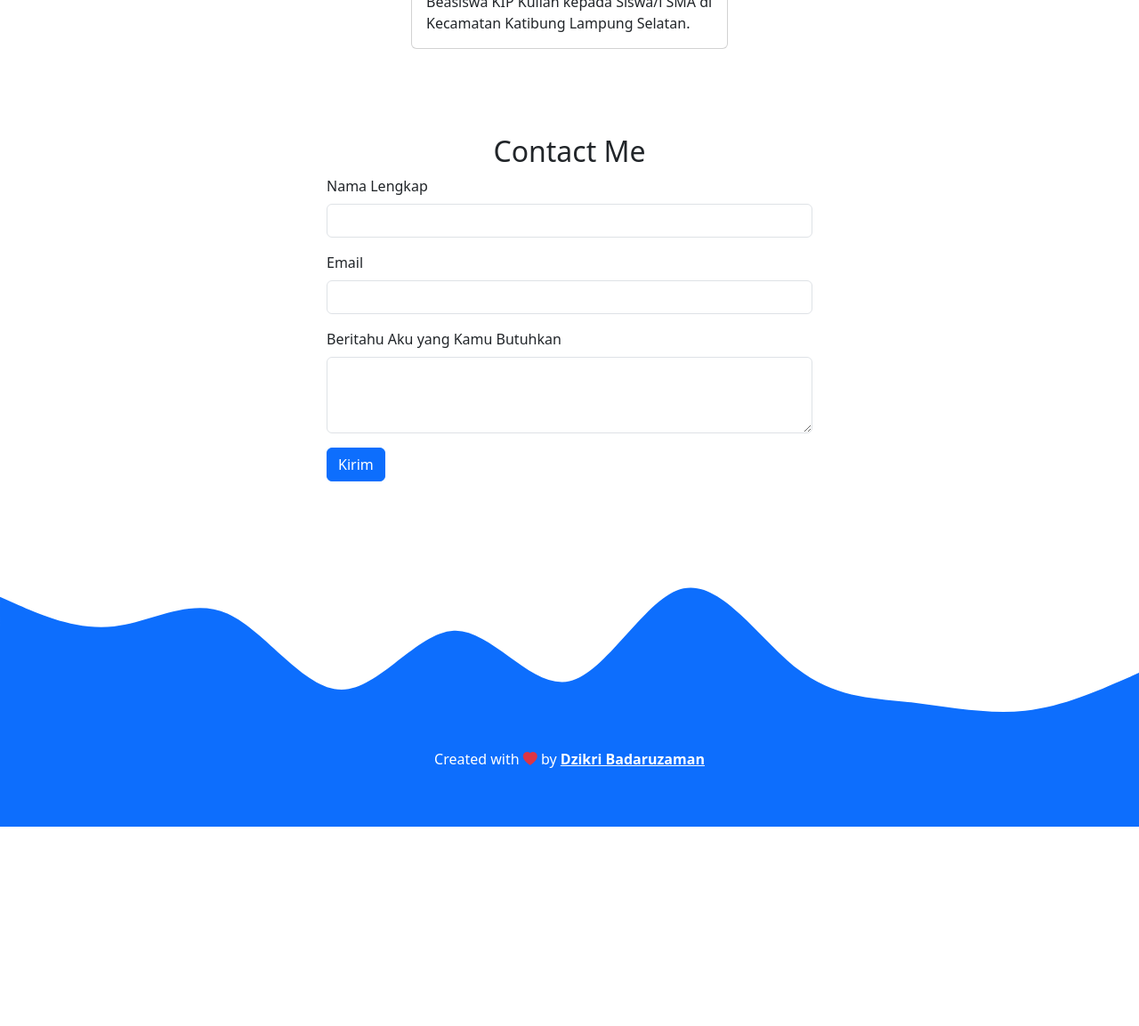
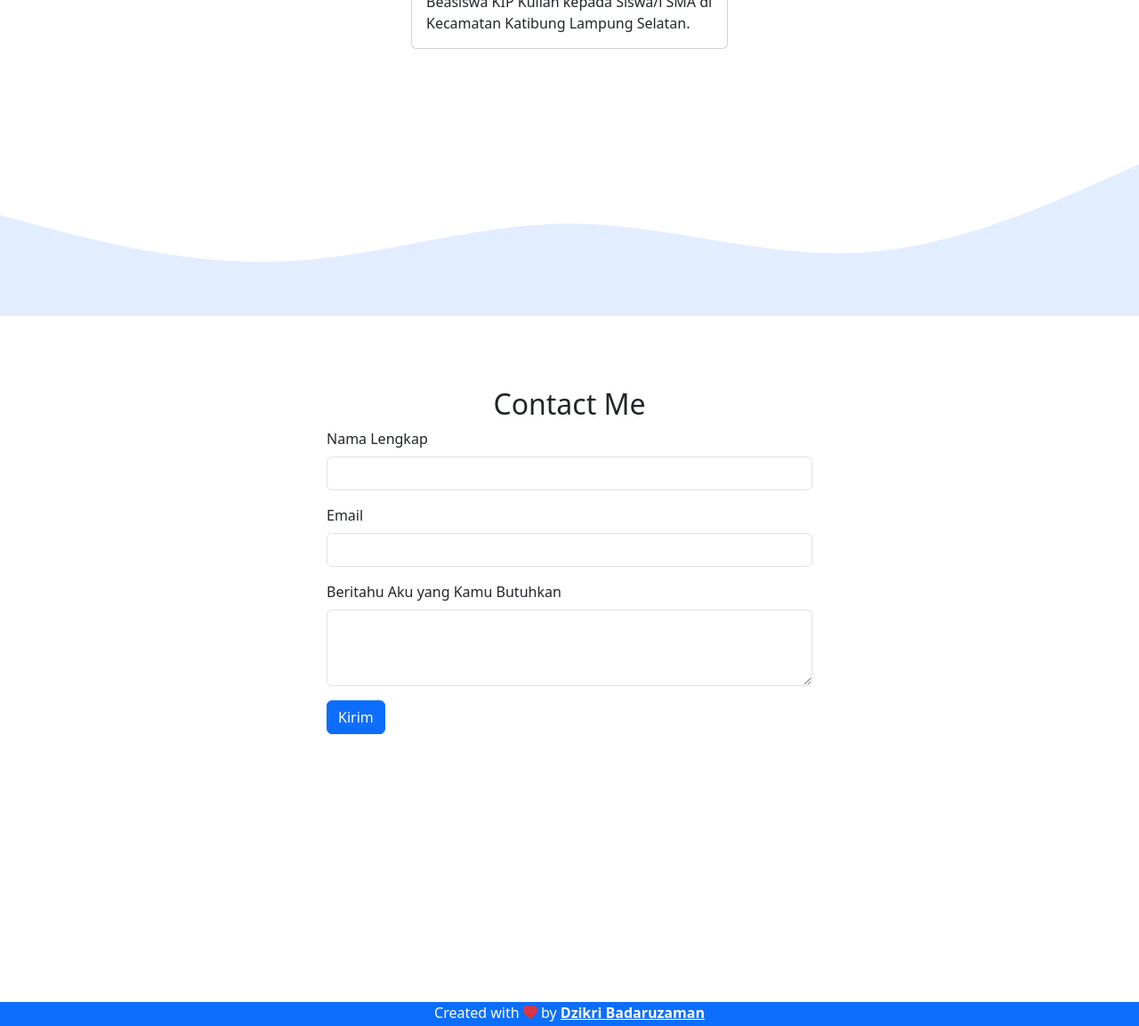
Before and after one commit to jackzenith/My-Poject, a plain HTML site: page index.html in a window 1280 px wide. Shown: the part 2393-3546 px from the top of the page at 89% size. Before the commit the page ends 3322 px from the top, so only its background shows below. Drawn offline with nearby package versions, Linux system fonts and the light colour scheme.

Commit message:
nambah waves diatas kontak

```diff
--- a/index.html
+++ b/index.html
@@ -140,6 +140,13 @@
           </div>
         </div>
       </div>
+      <svg xmlns="http://www.w3.org/2000/svg" viewBox="0 0 1440 320">
+        <path
+          fill="#e2edff"
+          fill-opacity="1"
+          d="M0,192L60,208C120,224,240,256,360,250.7C480,245,600,203,720,202.7C840,203,960,245,1080,240C1200,235,1320,181,1380,154.7L1440,128L1440,320L1380,320C1320,320,1200,320,1080,320C960,320,840,320,720,320C600,320,480,320,360,320C240,320,120,320,60,320L0,320Z"
+        ></path>
+      </svg>
     </section>
     <!-- akhir project -->
 
@@ -179,8 +186,13 @@
           </div>
         </div>
       </div>
-      <svg xmlns="http://www.w3.org/2000/svg" viewBox="0 0 1440 320"><path fill="#0d6efd" fill-opacity="1" d="M0,128L24,138.7C48,149,96,171,144,165.3C192,160,240,128,288,149.3C336,171,384,245,432,245.3C480,245,528,171,576,170.7C624,171,672,245,720,234.7C768,224,816,128,864,117.3C912,107,960,181,1008,218.7C1056,256,1104,256,1152,261.3C1200,267,1248,277,1296,272C1344,267,1392,245,1416,234.7L1440,224L1440,320L1416,320C1392,320,1344,320,1296,320C1248,320,1200,320,1152,320C1104,320,1056,320,1008,320C960,320,912,320,864,320C816,320,768,320,720,320C672,320,624,320,576,320C528,320,480,320,432,320C384,320,336,320,288,320C240,320,192,320,144,320C96,320,48,320,24,320L0,320Z"></path></svg>
-
+      <svg xmlns="http://www.w3.org/2000/svg" viewBox="0 0 1440 320">
+        <path
+          fill="#fff"
+          fill-opacity="1"
+          d="M0,32L60,74.7C120,117,240,203,360,234.7C480,267,600,245,720,208C840,171,960,117,1080,117.3C1200,117,1320,171,1380,197.3L1440,224L1440,320L1380,320C1320,320,1200,320,1080,320C960,320,840,320,720,320C600,320,480,320,360,320C240,320,120,320,60,320L0,320Z"
+        ></path>
+      </svg>
     </Section>
     <!-- Akhir Contact -->
 
```
